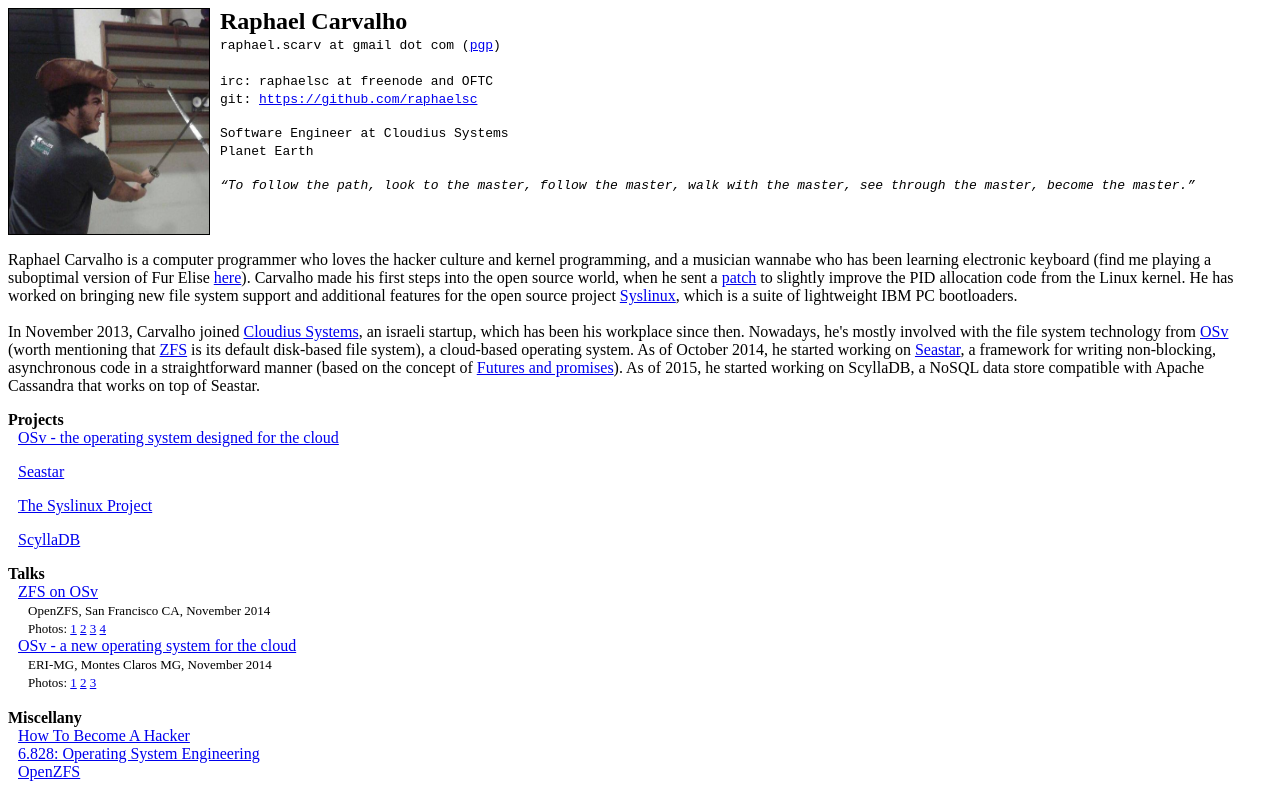
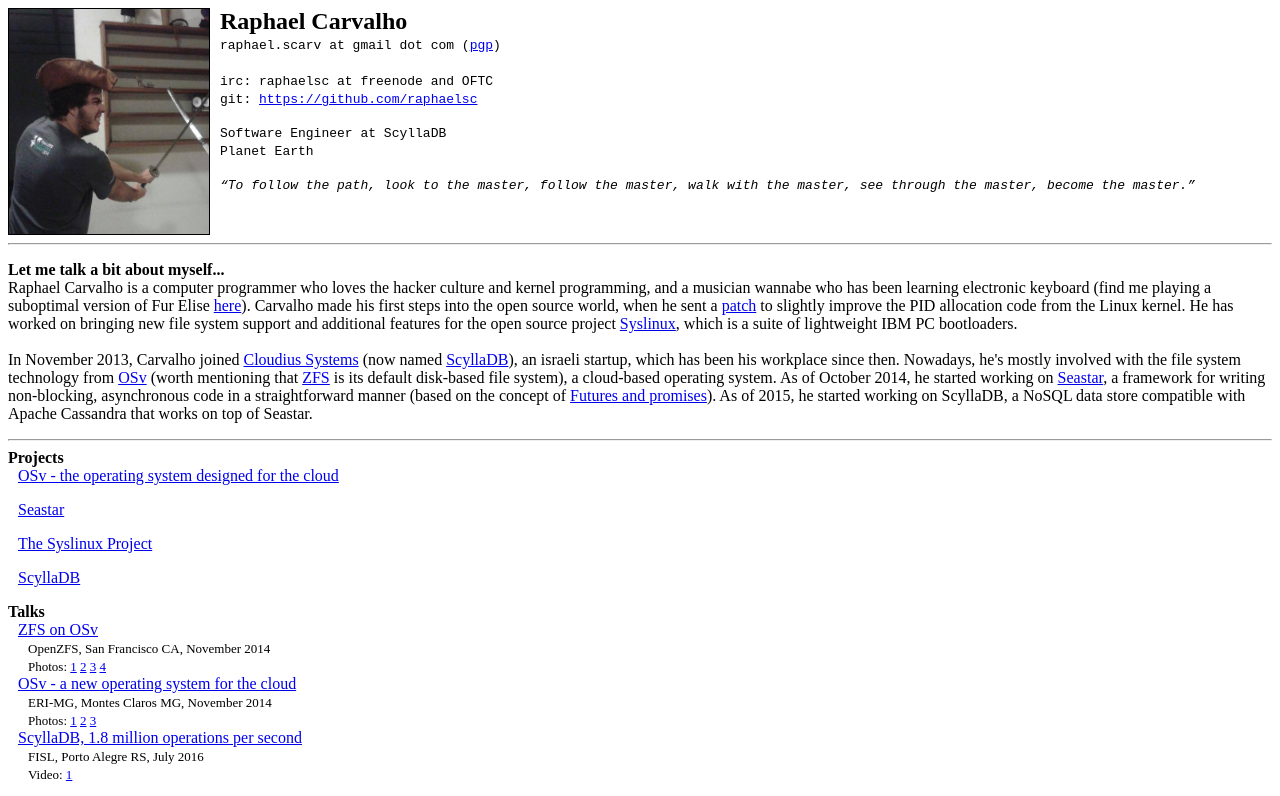
Before and after one commit to raphaelsc/raphaelsc.github.io, a plain HTML site: page index.html in a window 1280 px wide. Shown: the top 796 px of the page. Drawn offline with Linux system fonts and the light colour scheme.

Commit message:
changes
Signed-off-by: Raphael Carvalho <raphaelsc@scylladb.com>

```diff
--- a/index.html
+++ b/index.html
@@ -16,7 +16,7 @@
           <tt>irc: raphaelsc at freenode and OFTC</tt><br />
           <tt>git: <a href="https://github.com/raphaelsc">https://github.com/raphaelsc</a></tt>
           <p />
-          <tt>Software Engineer at Cloudius Systems</tt><br />
+          <tt>Software Engineer at ScyllaDB</tt><br />
           <tt>Planet Earth</tt><br />
 
           <p />
@@ -26,7 +26,9 @@
         </td>
       </tr>
     </table>
+    <hr>
     <p>
+      <b>Let me talk a bit about myself...</b><br />
       Raphael Carvalho is a computer programmer who loves the hacker culture and kernel programming, and a musician wannabe who has been learning electronic
       keyboard (find me playing a suboptimal version of Fur Elise <a href="videos/fur_elise.mp4">here</a>).
       Carvalho made his first steps into the open source world, when he sent a
@@ -34,13 +36,15 @@
       to slightly improve the PID allocation code from the Linux kernel.
       He has worked on bringing new file system support and additional features for the open source project <a href="http://www.syslinux.org">Syslinux</a>,
       which is a suite of lightweight IBM PC bootloaders.<br /><br />
-      In November 2013, Carvalho joined <a href="http://www.cloudius-systems.com">Cloudius Systems</a>, an israeli startup, which has been his workplace since then.
+      In November 2013, Carvalho joined <a href="http://www.cloudius-systems.com">Cloudius Systems</a> (now named <a href="http://www.scylladb.com/">ScyllaDB</a>),
+      an israeli startup, which has been his workplace since then.
       Nowadays, he's mostly involved with the file system technology from <a href="http://osv.io">OSv</a>
       (worth mentioning that <a href="http://en.wikipedia.org/wiki/ZFS">ZFS</a> is its default disk-based file system), a cloud-based operating system.
       As of October 2014, he started working on <a href="http://seastar-project.org">Seastar</a>, a framework for writing non-blocking, asynchronous code in a
       straightforward manner (based on the concept of <a href="http://en.wikipedia.org/wiki/Futures_and_promises">Futures and promises</a>).
       As of 2015, he started working on ScyllaDB, a NoSQL data store compatible with Apache Cassandra that works on top of Seastar.
     </p>
+    <hr>
     <b>Projects</b>
     <table cellspacing=0 cellpadding=0 border=0>
       <tr>
@@ -92,6 +96,22 @@
           </table>
         </td>
       </tr>
+      <tr>
+        <td width=10 />
+        <td valign=top>
+          <a href="talks/fisl_2016_slides.pptx">ScyllaDB, 1.8 million operations per second</a><br />
+          <table cellspacing=0 cellpadding=0 border=0>
+            <tr><td width=10 /><td>
+              <font size=-1>
+                FISL, Porto Alegre RS, July 2016
+                <br>
+                Video:
+                  <a href="http://hemingway.softwarelivre.org/fisl17/41e/sala41e-high-201607130958.ogv">1</a>
+              </font>
+            </td></tr>
+          </table>
+        </td>
+      </tr>
     </table>
     <br /><b>Miscellany</b>
     <table cellspacing=0 cellpadding=0 border=0>
@@ -138,7 +158,7 @@
       <hr>
       <a href='http://www.catb.org/hacker-emblem/'><img src='http://www.catb.org/hacker-emblem/glider.png' alt='hacker emblem' /></a>
       <font size=-1>
-        <p>Last update: June 17, 2016.</p>
+        <p>Last update: August 28, 2016.</p>
       </font>
     </center>
   </body>
```
Also changed, not shown: 1 other file.
